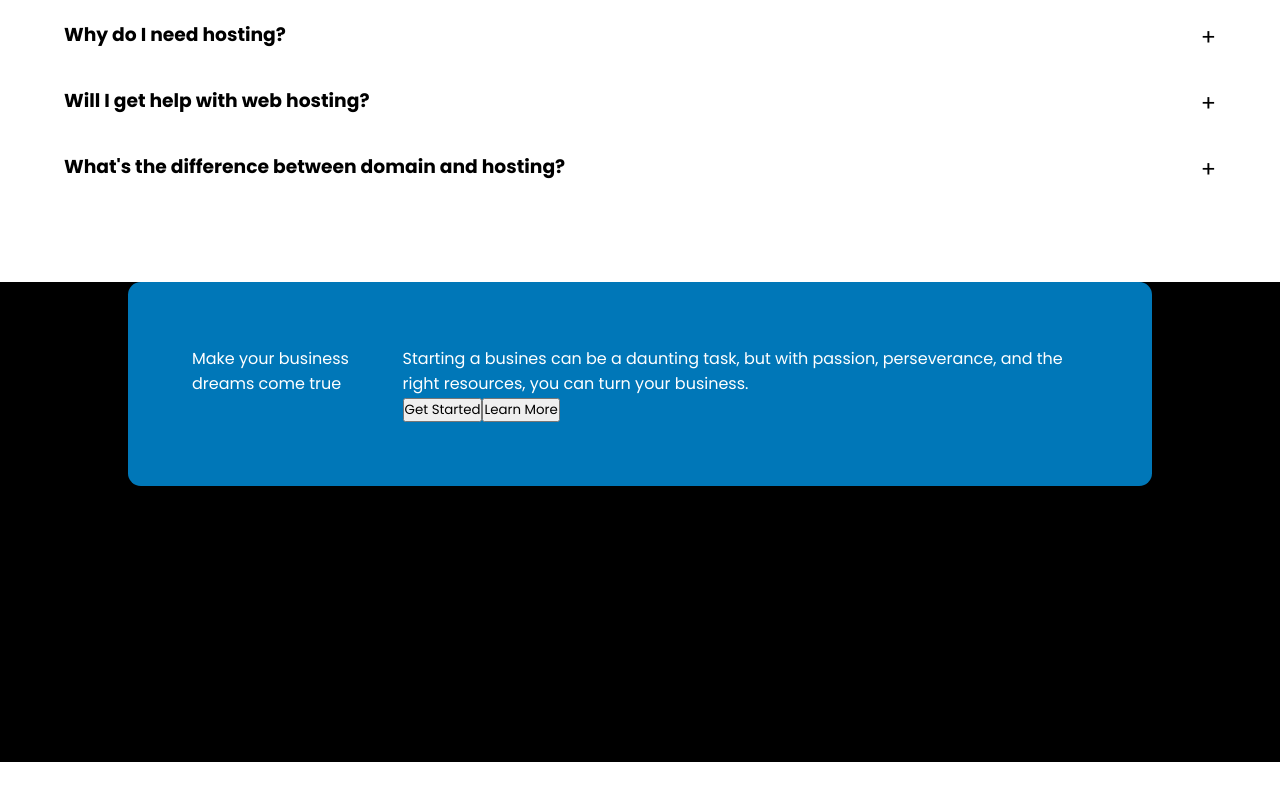
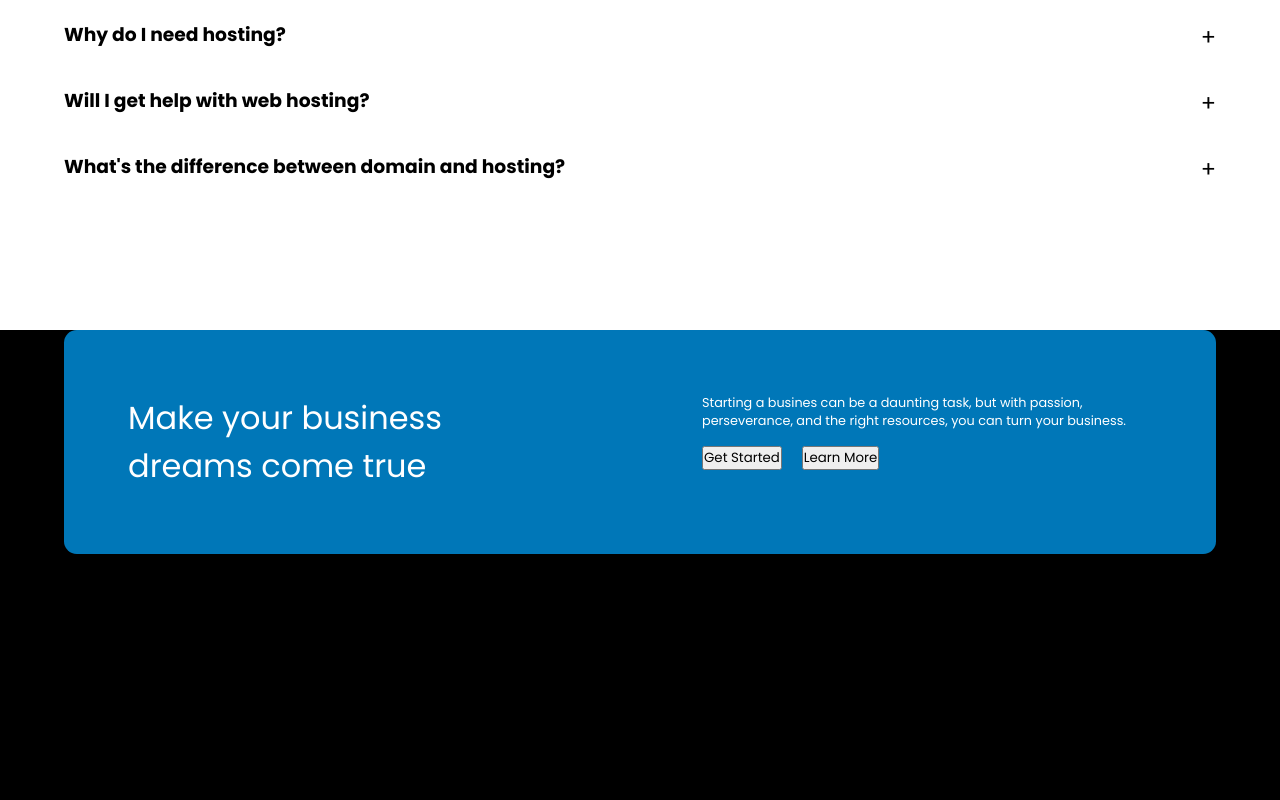
Before and after one commit to Delgorithm/react-single-page, a React (Vite) app: page / in a window 1280 px wide. Shown: the part 2609-3409 px from the top of the page. Before the commit the page ends 3371 px from the top, so only its background shows below. Built offline with nearby package versions, Linux system fonts and the light colour scheme.

Commit message:
css footer

```diff
--- a/src/components/Footer/Footer.css
+++ b/src/components/Footer/Footer.css
@@ -13,12 +13,106 @@
     background-color: black;
     min-height: 60svh;
     color: white;
+    position: relative;
 }
 .footer-information{
     display: flex;
-    margin: 1rem 8rem;
+    justify-content: space-between;
     padding: 4rem;
+    margin: 4rem;
     border-radius: 1vmax;
     background-color: var(--clr-blue-trois);
-;
 }
+.footer-information > p{
+    font-size: 2em;
+    word-wrap: break-word;
+    max-width: 400px;
+    min-width: 280px;
+}
+.footer-info-btn > p{
+    font-size: 0.8em;
+    max-width: 450px;
+    min-width: 300px;
+}
+.footer-btn{
+    display: flex;
+    gap: 20px;
+    margin-top: 1rem;
+}
+.footer-btn .footer-btn-getstarted,
+.footer-btn .footer-btn-learn{
+    padding: 12px 20px;
+    border-radius: 1vmax;
+    cursor: pointer;
+    transition: all 0.2s ease-in-out;
+}
+.footer-btn .footer-btn-getstarted{
+    background-color: white;
+    color: var(--clr-blue-trois);
+    border: 1px solid var(--clr-blue-trois);
+}
+.footer-btn .footer-btn-learn{
+    background-color: var(--clr-blue-trois);
+    color: white;
+    border: 1px solid white;
+}
+.footer-btn .footer-btn-getstarted:hover,
+.footer-btn .footer-btn-learn:hover{
+    opacity: 0.8;
+}
+.footer-btn .footer-btn-getstarted:active,
+.footer-btn .footer-btn-learn:active{
+    transform: translate(0px, 2px);
+}
+
+/* Footer : 2nd part */
+
+.f-left-right{
+    display: flex;
+    justify-content: space-between;
+    margin: 4rem;
+}
+
+/* Footer left */
+
+.f-hosting-service{
+    font-size: 1.4em;
+    padding-bottom: 1rem;
+    padding-left: 1rem;
+}
+.f-left p:nth-child(2) {
+    max-width: 290px;
+    min-width: 290px;
+    padding-bottom: 1rem;
+}
+.f-network-logos{
+    display: flex;
+    justify-content: space-around;
+}
+.f-network-logos img{
+    width: 24px;
+    cursor: pointer;
+}
+
+/* Footer right */
+
+.f-links ul{
+    display: flex;
+}
+.f-links ul li {
+    display: flex;
+    flex-direction: column;
+    margin: 2rem;
+}
+.f-links ul li p{
+    font-weight: 800;
+    padding-bottom: 10px;
+}
+.f-links ul li a {
+    color: rgb(145, 145, 145);
+    padding-bottom: 10px;
+}
+.f-links ul li a:hover{
+    opacity: 0.8;
+    text-decoration: underline;
+}
```
